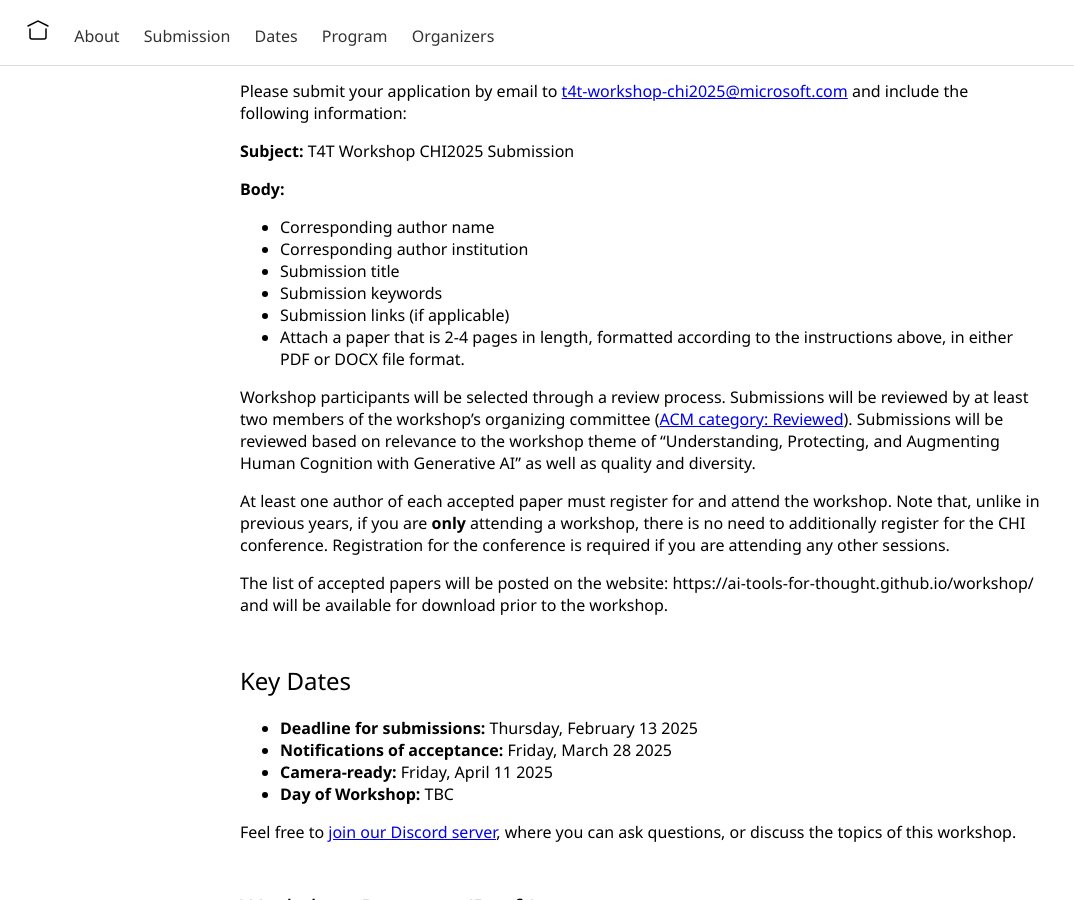
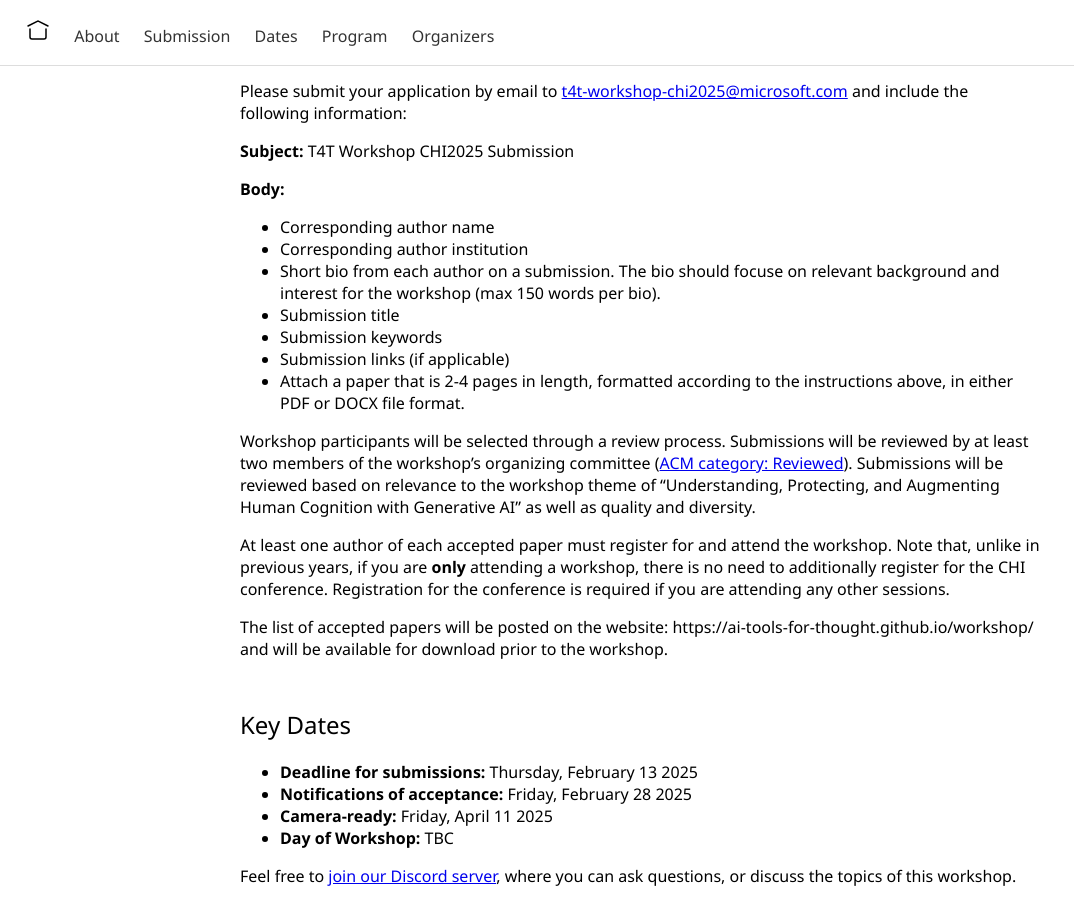
Before and after one commit to ai-tools-for-thought/workshop, a Jekyll site: the page built from index.md, in a window 1280 px wide and 900 px high, scrolled down 1407 px. Shown: the whole window, without its empty margins (0-1074 px from the left). Built offline with Jekyll 4.4.1, drawn with Linux system fonts in a browser that asks for light colours.

Commit message:
Changed notification date and added text asking for bio

```diff
--- a/index.md
+++ b/index.md
@@ -39,6 +39,7 @@ Please submit your application by email to [t4t-workshop-chi2025@microsoft.com](
 **Body:**
 - Corresponding author name
 - Corresponding author institution
+- Short bio from each author on a submission. The bio should focuse on relevant background and interest for the workshop (max 150 words per bio).
 - Submission title
 - Submission keywords
 - Submission links (if applicable)
@@ -54,7 +55,7 @@ The list of accepted papers will be posted on the website: https://ai-tools-for-
 ## Key Dates {#dates}
 
 - **Deadline for submissions:** Thursday, February 13 2025
-- **Notifications of acceptance:** Friday, March 28 2025
+- **Notifications of acceptance:** Friday, February 28 2025
 - **Camera-ready:** Friday, April 11 2025
 - **Day of Workshop:** TBC
 
```
Also changed, not shown: README.md.
